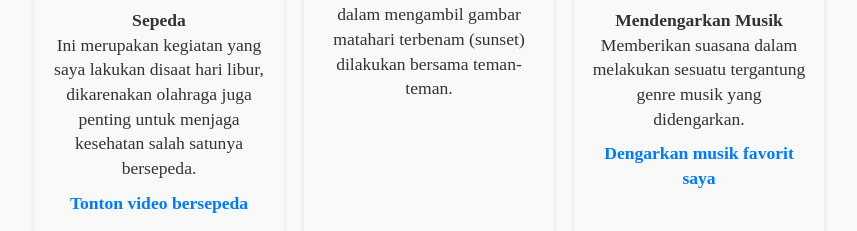
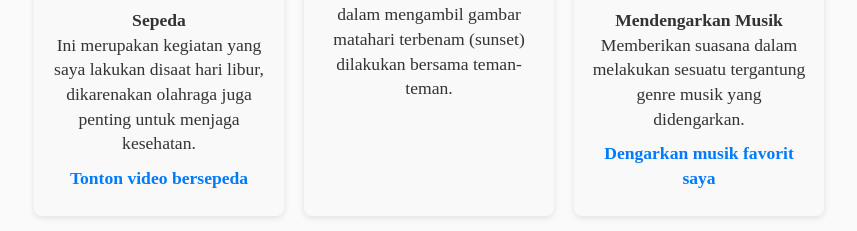
Before and after one commit to anandakarunia10/UAS, a plain HTML site: page index.html in a window 1280 px wide. Shown: the part 1323-1554 px from the top of the page, without its empty margins (379-1236 px from the left). Drawn offline with Linux system fonts and the light colour scheme.

Commit message:
Update index.html

```diff
--- a/index.html
+++ b/index.html
@@ -274,7 +274,7 @@
         <div class="hobi-container">
           <div class="hobi-item">
             <img src="SEPEDA.jpg" alt="Sepeda" />
-            <p><strong>Sepeda</strong><br>Ini merupakan kegiatan yang saya lakukan disaat hari libur, dikarenakan olahraga juga penting untuk menjaga kesehatan salah satunya bersepeda.</p>
+            <p><strong>Sepeda</strong><br>Ini merupakan kegiatan yang saya lakukan disaat hari libur, dikarenakan olahraga juga penting untuk menjaga kesehatan.</p>
             <p><a href="https://videy.co/v/?id=VwxU34yC1" target="_blank" rel="noopener noreferrer">Tonton video bersepeda</a></p>
           </div>
           <div class="hobi-item">
```
